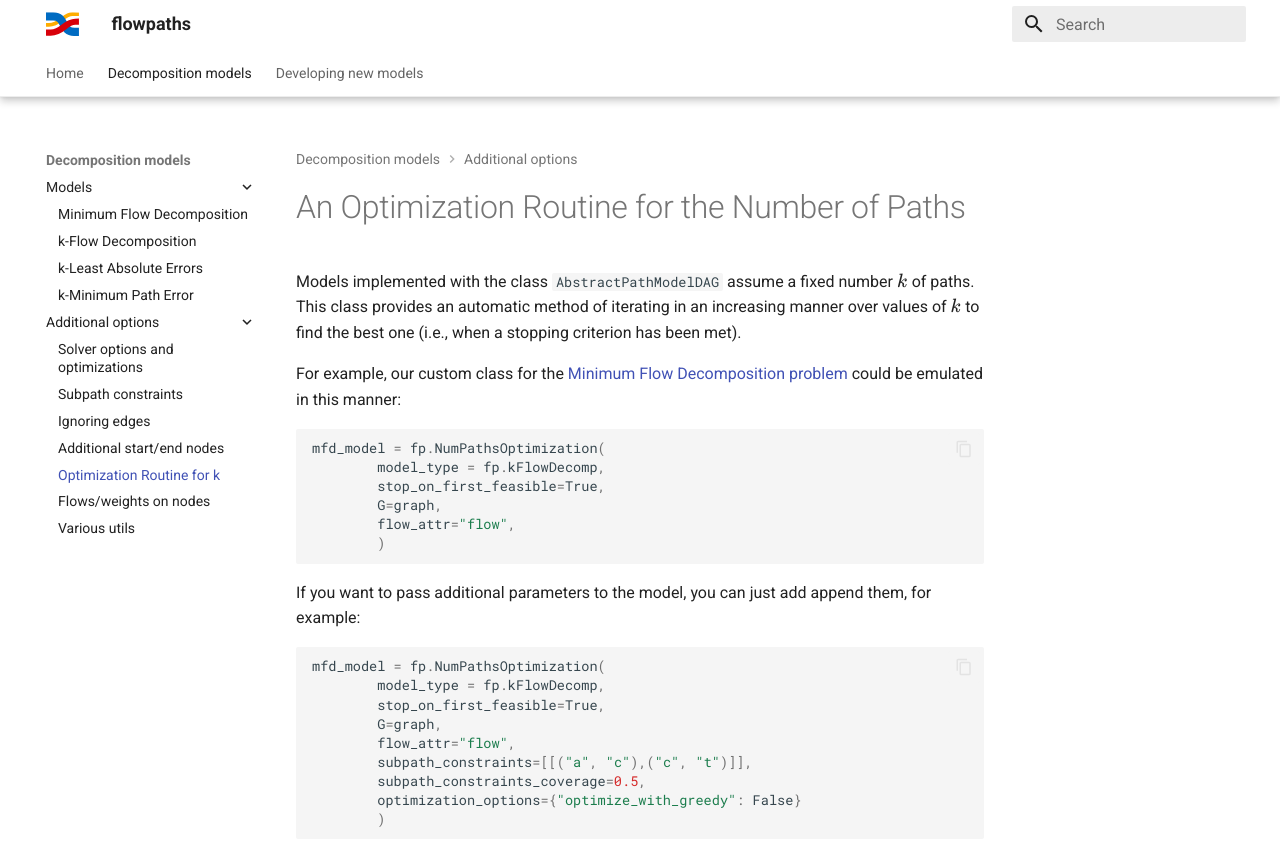
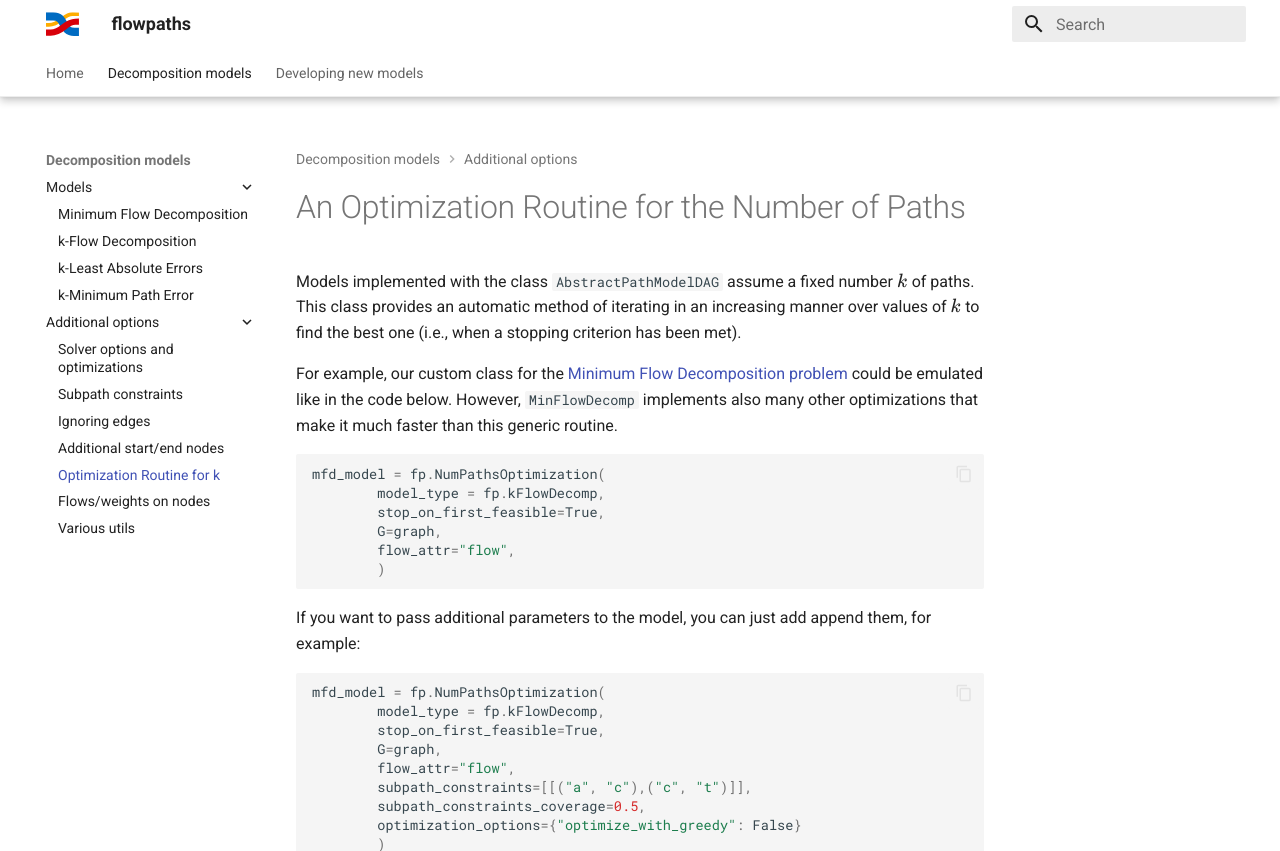
Before and after one commit to algbio/flowpaths, an MkDocs documentation site: the page built from docs/numpathsoptimization.md, in a window 1280 px wide and 1049 px high, cut to the strip 0-851 px from the top of the window. Built offline with MkDocs 1.6.1 and Material for MkDocs 9.7.7, drawn with Linux system fonts in a browser that asks for light colours.

Commit message:
Update docs

````diff
--- a/docs/numpathsoptimization.md
+++ b/docs/numpathsoptimization.md
@@ -2,7 +2,7 @@
 
 Models implemented with the class `AbstractPathModelDAG` assume a fixed number $k$ of paths. This class provides an automatic method of iterating in an increasing manner over values of $k$ to find the best one (i.e., when a stopping criterion has been met).
 
-For example, our custom class for the [Minimum Flow Decomposition problem](minimum-flow-decomposition.md) could be emulated in this manner:
+For example, our custom class for the [Minimum Flow Decomposition problem](minimum-flow-decomposition.md) could be emulated like in the code below. However, `MinFlowDecomp` implements also many other optimizations that make it much faster than this generic routine.
 
 ``` python
 mfd_model = fp.NumPathsOptimization(
````
Also changed, not shown: 1 other file.
